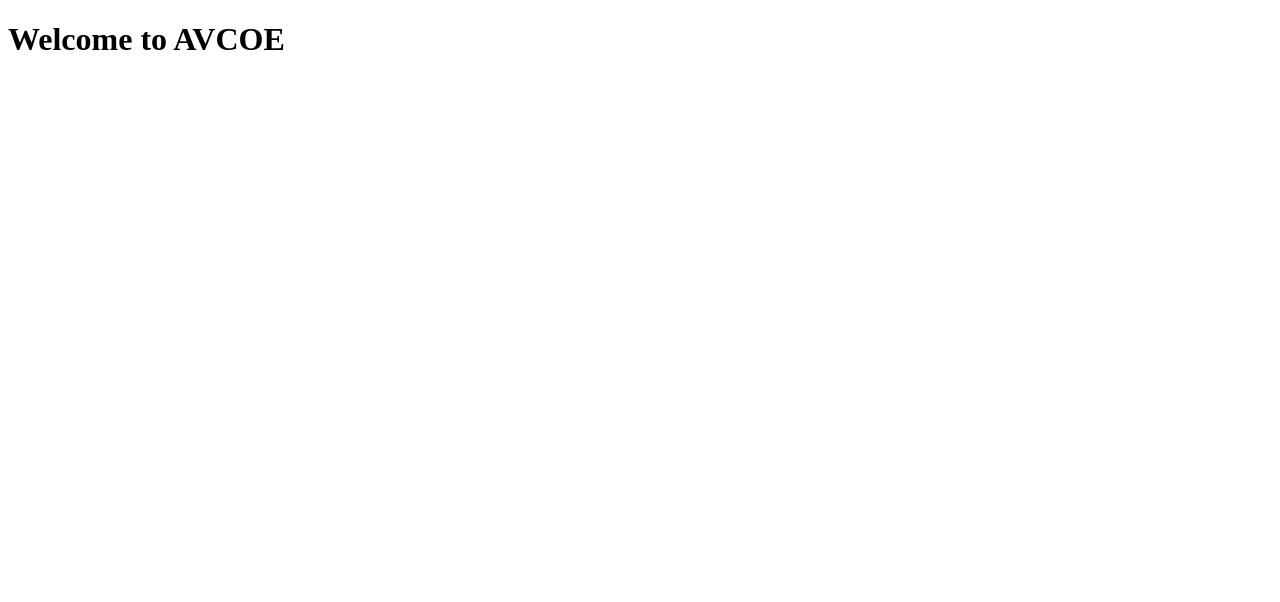
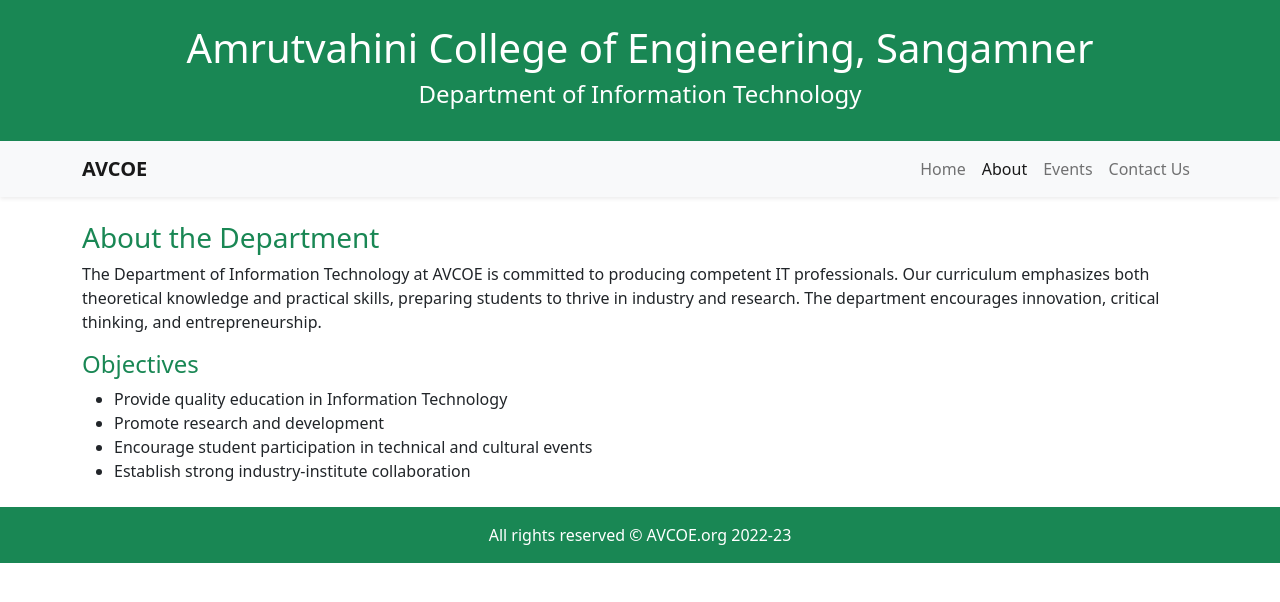
Before and after one commit to ab-1402/wad123, a plain HTML site: page prc1/about.html in a window 1280 px wide. Drawn offline with nearby package versions, Linux system fonts and the light colour scheme.

Commit message:
Update about.html

```diff
--- a/prc1/about.html
+++ b/prc1/about.html
@@ -1,11 +1,52 @@
 <!DOCTYPE html>
 <html lang="en">
-<head>
-    <meta charset="UTF-8">
-    <meta name="viewport" content="width=device-width, initial-scale=1.0">
-    <title>Document</title>
-</head>
-<body>
-    <h1>Welcome to AVCOE</h1>
-</body>
+  <head>
+    <meta charset="utf-8" />
+    <meta name="viewport" content="width=device-width, initial-scale=1" />
+    <title>About - AVCOE IT</title>
+    <link href="https://cdn.jsdelivr.net/npm/bootstrap@5.0.2/dist/css/bootstrap.min.css" rel="stylesheet" />
+  </head>
+  <body>
+    <div class="bg-success text-white text-center py-4">
+      <h1>Amrutvahini College of Engineering, Sangamner</h1>
+      <h4>Department of Information Technology</h4>
+    </div>
+
+    <nav class="navbar navbar-expand-lg navbar-light bg-light shadow-sm">
+      <div class="container">
+        <a class="navbar-brand fw-bold" href="#">AVCOE</a>
+        <button class="navbar-toggler" type="button" data-bs-toggle="collapse" data-bs-target="#navbarNav">
+          <span class="navbar-toggler-icon"></span>
+        </button>
+        <div class="collapse navbar-collapse" id="navbarNav">
+          <ul class="navbar-nav ms-auto">
+            <li class="nav-item"><a class="nav-link" href="index.html">Home</a></li>
+            <li class="nav-item"><a class="nav-link active" href="about.html">About</a></li>
+            <li class="nav-item"><a class="nav-link" href="event.html">Events</a></li>
+            <li class="nav-item"><a class="nav-link" href="contact.html">Contact Us</a></li>
+          </ul>
+        </div>
+      </div>
+    </nav>
+
+    <div class="container my-4">
+      <h3 class="text-success">About the Department</h3>
+      <p>
+        The Department of Information Technology at AVCOE is committed to producing competent IT professionals. Our curriculum emphasizes both theoretical knowledge and practical skills, preparing students to thrive in industry and research. The department encourages innovation, critical thinking, and entrepreneurship.
+      </p>
+      <h4 class="text-success">Objectives</h4>
+      <ul>
+        <li>Provide quality education in Information Technology</li>
+        <li>Promote research and development</li>
+        <li>Encourage student participation in technical and cultural events</li>
+        <li>Establish strong industry-institute collaboration</li>
+      </ul>
+    </div>
+
+    <footer class="bg-success text-white text-center py-3 mt-auto">
+      <p class="mb-0">All rights reserved © AVCOE.org 2022-23</p>
+    </footer>
+
+    <script src="https://cdn.jsdelivr.net/npm/bootstrap@5.0.2/dist/js/bootstrap.bundle.min.js"></script>
+  </body>
 </html>
```
